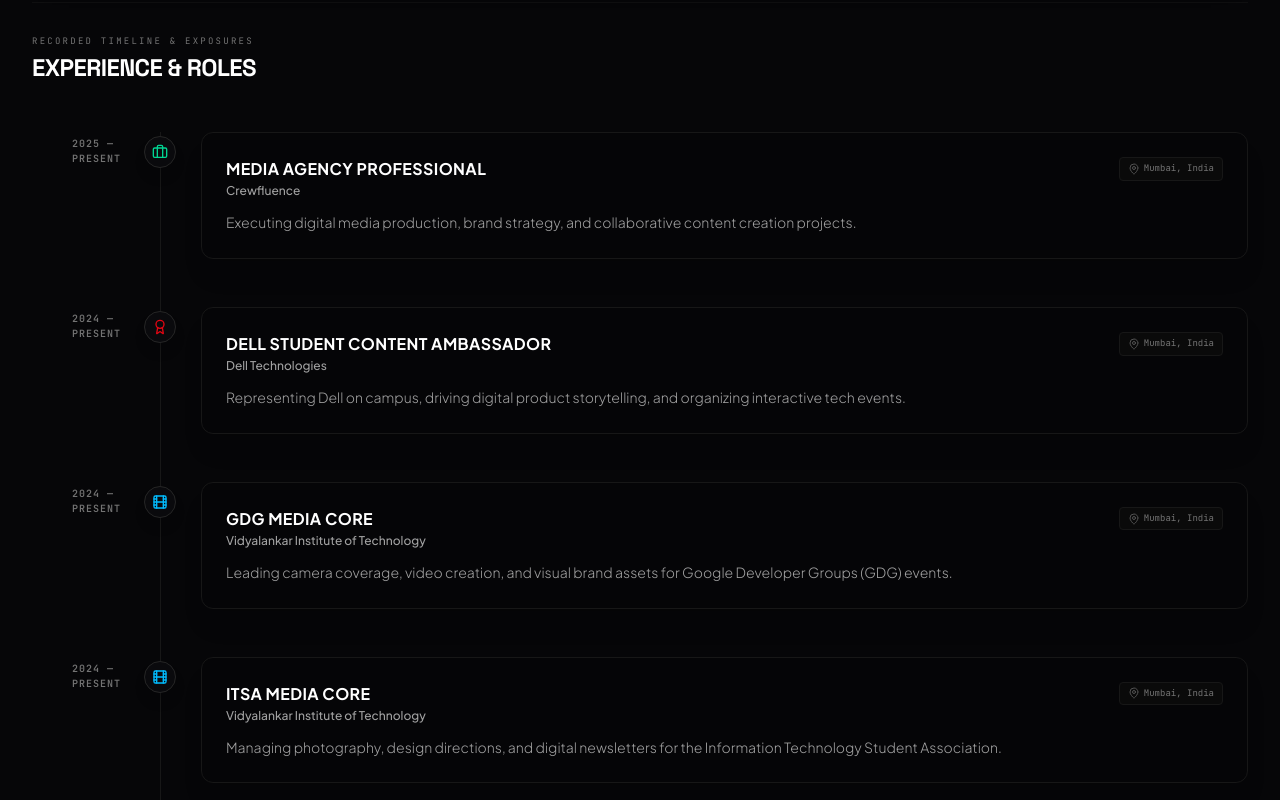
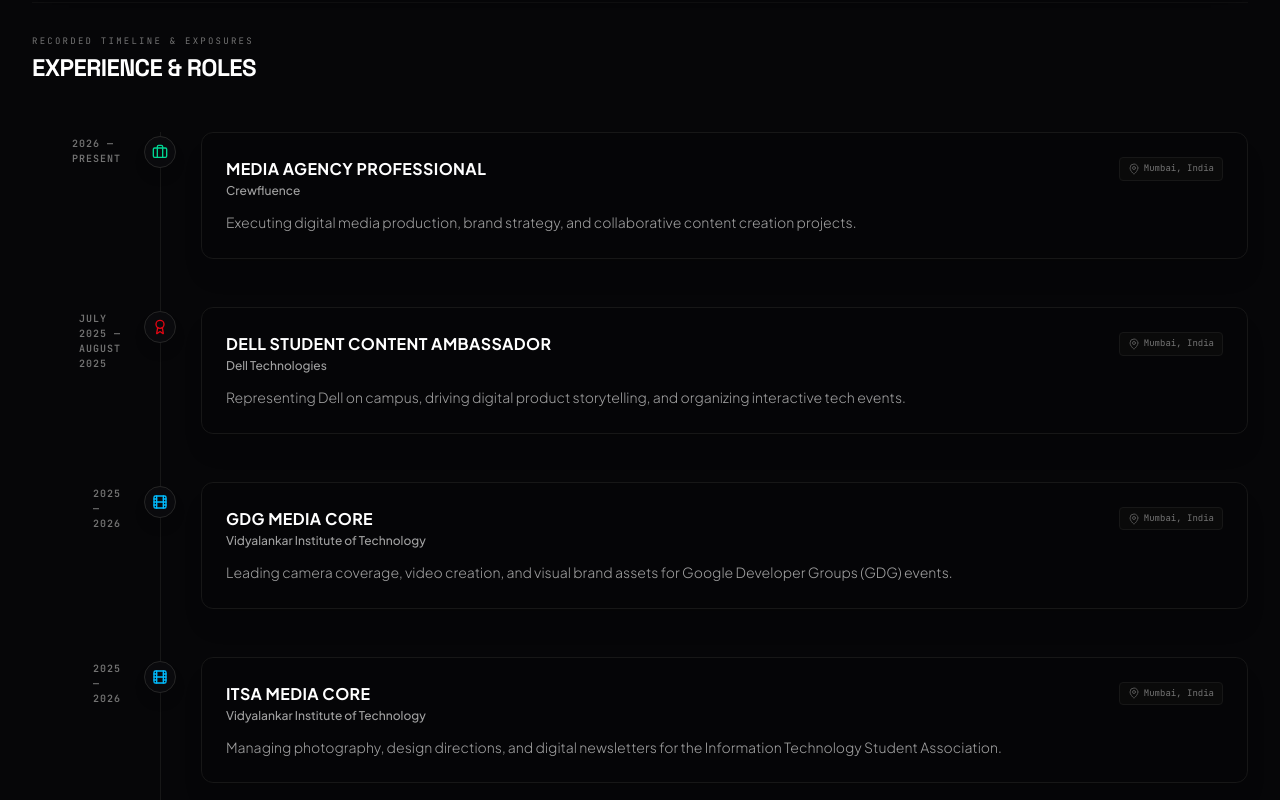
Before and after one commit to rockyashp/portfolio-media, a React (Vite) app: page / in a window 1280 px wide. Shown: the part 1620-2420 px from the top of the page. Built offline with nearby package versions, Linux system fonts and the light colour scheme.

Commit message:
Update experience years in ExperienceSection component for accuracy

```diff
--- a/src/components/ExperienceSection.tsx
+++ b/src/components/ExperienceSection.tsx
@@ -13,7 +13,7 @@
 export default function ExperienceSection() {
   const experiences: TimelineItem[] = [
     {
-      year: "2025 — PRESENT",
+      year: "2026 — PRESENT",
       role: "Media Agency Professional",
       organization: "Crewfluence",
       location: "Mumbai, India",
@@ -21,7 +21,7 @@
       type: 'agency'
     },
     {
-      year: "2024 — PRESENT",
+      year: "July 2025 — August 2025",
       role: "Dell Student Content Ambassador",
       organization: "Dell Technologies",
       location: "Mumbai, India",
@@ -29,7 +29,7 @@
       type: 'ambassador'
     },
     {
-      year: "2024 — PRESENT",
+      year: "2025 — 2026",
       role: "GDG Media Core",
       organization: "Vidyalankar Institute of Technology",
       location: "Mumbai, India",
@@ -37,7 +37,7 @@
       type: 'campus'
     },
     {
-      year: "2024 — PRESENT",
+      year: "2025 — 2026",
       role: "ITSA Media Core",
       organization: "Vidyalankar Institute of Technology",
       location: "Mumbai, India",
@@ -45,7 +45,7 @@
       type: 'campus'
     },
     {
-      year: "2024 — PRESENT",
+      year: "2025 — PRESENT",
       role: "VCC Media Core",
       organization: "Vidyalankar Institute of Technology",
       location: "Mumbai, India",
```
